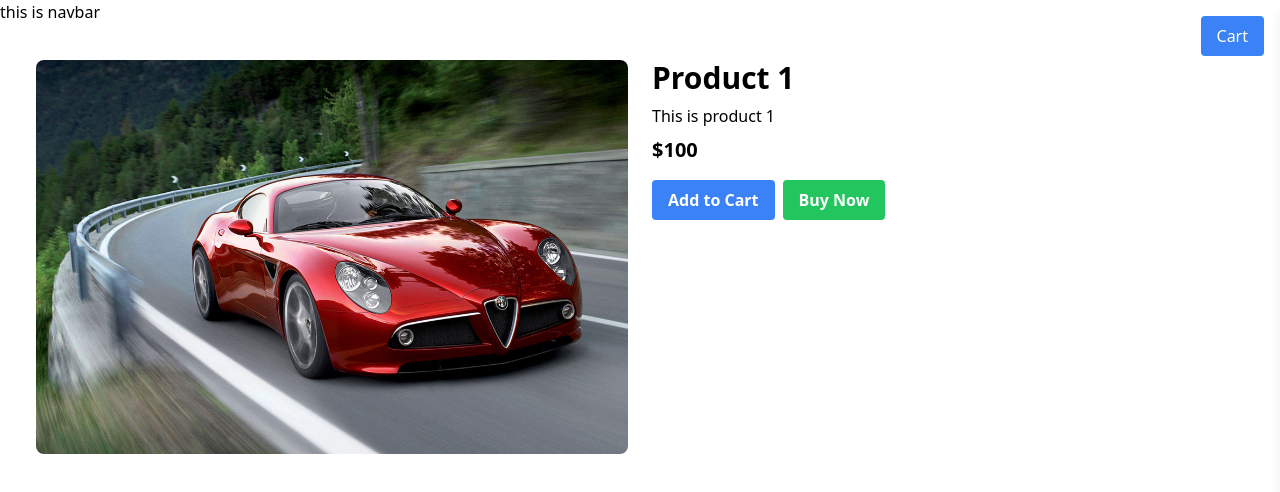
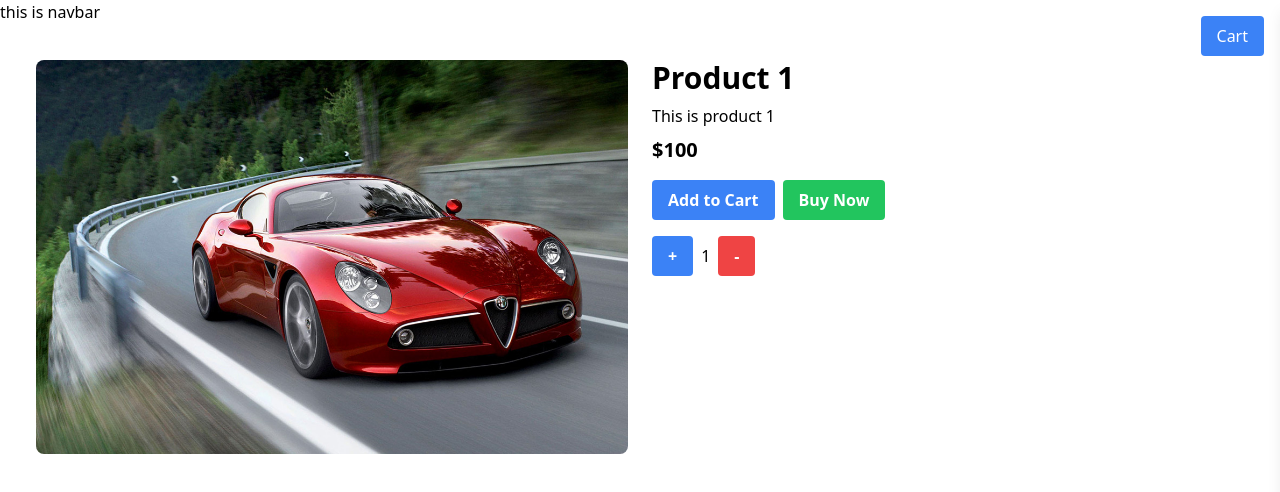
Before and after one commit to Sameer-Ahmed1/ecomm, a React (Vite) app: page /products/1 in a window 1280 px wide. Shown: the top 492 px of the page. Built offline with nearby package versions, Linux system fonts and the light colour scheme.

Commit message:
add change quantity

```diff
--- a/src/contexts/CartContext.tsx
+++ b/src/contexts/CartContext.tsx
@@ -34,9 +34,22 @@ export const CartProvider: FC<CartProviderProps> = ({ children }) => {
   const removeFromCart = (productId: number) => {
     setCart(cart.filter((product) => product.id !== productId));
   };
-
+  const updateQuantity = (productId: number, quantity: number) => {
+    if (quantity > 0) {
+      setCart(
+        cart.map((product) => {
+          if (product.id === productId) {
+            return { ...product, quantity: quantity };
+          }
+          return product;
+        })
+      );
+    }
+  };
   return (
-    <CartContext.Provider value={{ cart, addToCart, removeFromCart }}>
+    <CartContext.Provider
+      value={{ cart, addToCart, removeFromCart, updateQuantity }}
+    >
       {children}
     </CartContext.Provider>
   );
--- a/src/pages/ProductsPage.tsx
+++ b/src/pages/ProductsPage.tsx
@@ -7,7 +7,8 @@ import { Product } from "../types";
 const ProductsPage = () => {
   const { id } = useParams();
   const [product, setProduct] = useState<Product | null>(null);
-  const { addToCart, removeFromCart } = useCart();
+  const [quantity, setQuantity] = useState(1);
+  const { addToCart, removeFromCart, updateQuantity } = useCart();
   const getProduct = async (id: number) => {
     try {
       const productData = await productService.fetchProduct(+id);
@@ -25,6 +26,11 @@ const ProductsPage = () => {
       setProduct(null);
     };
   }, [id]);
+  useEffect(() => {
+    if (id) {
+      updateQuantity(+id, quantity);
+    }
+  }, [quantity]);
   if (!product) {
     return <div>Loading...</div>;
   }
@@ -50,6 +56,23 @@ const ProductsPage = () => {
         <button className="bg-green-500 hover:bg-green-700 text-white font-bold py-2 px-4 rounded">
           Buy Now
         </button>
+        <div className="mt-4">
+          <button
+            onClick={() => setQuantity(quantity + 1)}
+            className="bg-blue-500 hover:bg-blue-700 text-white font-bold py-2 px-4 rounded mr-2"
+          >
+            +
+          </button>
+          {quantity}
+          <button
+            onClick={() => {
+              if (quantity > 1) setQuantity(quantity - 1);
+            }}
+            className="bg-red-500 hover:bg-red-700 text-white font-bold py-2 px-4 rounded mr-2 ml-2"
+          >
+            -
+          </button>
+        </div>
       </div>
     </div>
   );
--- a/src/types.ts
+++ b/src/types.ts
@@ -12,6 +12,7 @@ export interface CartContextType {
   cart: CartItem[];
   addToCart: (product: Product) => void;
   removeFromCart: (productId: number) => void;
+  updateQuantity: (productId: number, quantity: number) => void;
 }
 
 export interface ProductContextType {
```
